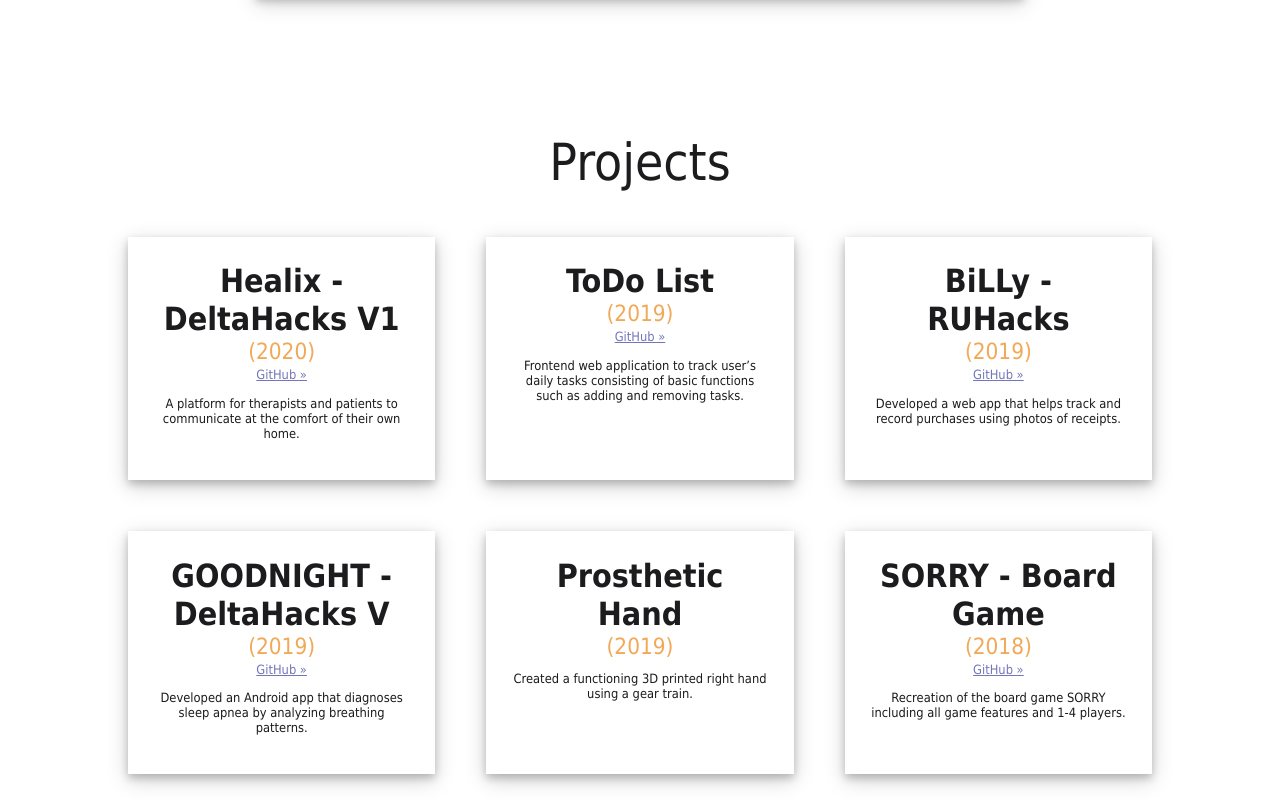
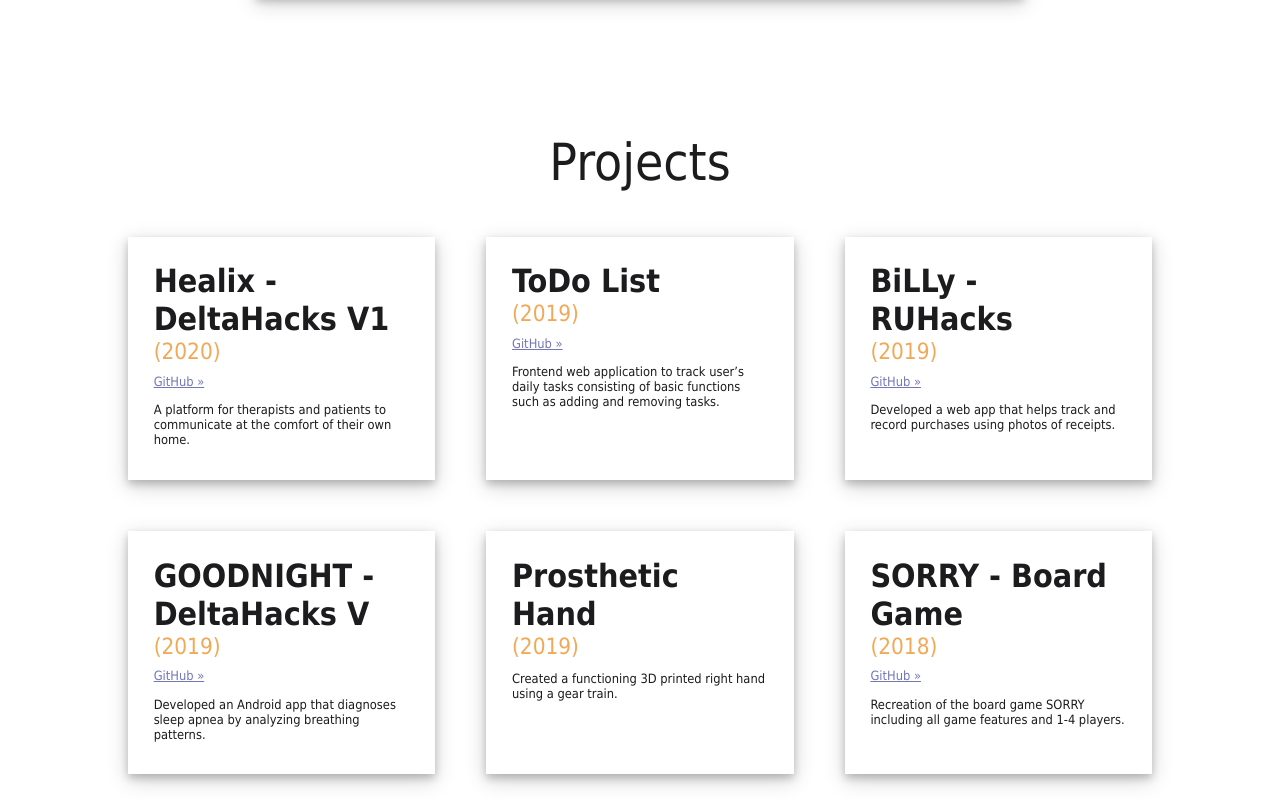
Before and after one commit to dwipatel/PersonalWebsite, a React (Create React App) app in the folder website/: page / in a window 1280 px wide. Shown: the part 963-1763 px from the top of the page. Built offline with nearby package versions, Linux system fonts and the light colour scheme.

Commit message:
Final alignment

```diff
--- a/website/src/components/project.component.js
+++ b/website/src/components/project.component.js
@@ -23,7 +23,7 @@ export default class Project extends Component {
             <div className="proj-container">
                 <p className="proj-name"> {this.props.name} </p>
                 <p className="proj-year"> {this.props.year} </p>
-                <a className="expand-desc" onClick={this.showDescription} href={this.props.link} target="_blank"> GitHub » </a>
+                <a className="proj-link" onClick={this.showDescription} href={this.props.link} target="_blank"> GitHub » </a>
                 <div className="proj-desc"> {this.props.description} </div>
             </div>
         )
--- a/website/src/styles/project.css
+++ b/website/src/styles/project.css
@@ -6,6 +6,7 @@
     padding: 2vw;
     width: 20vw;
     height: 15vw;
+    text-align: left;
 }
 .proj-name {
     margin: 0;
@@ -15,19 +16,19 @@
     color: #1C1C1E;
 }
 .proj-year {
-    margin: 0;
+    margin: 0 0 0.5vw 0;
     padding: 0;
     font-size: 1.75vw;
     color: #F1A957;
 }
-.expand-desc {
+.proj-link {
     font-size: 1vw;
     color: #7376B8;
     border: transparent;
     outline: transparent;
     background-color: transparent;
     margin: 1vw 0;
-    padding: 0;
+    padding: 0 0;
 }
 .proj-desc {
     font-size: 1vw;
```
